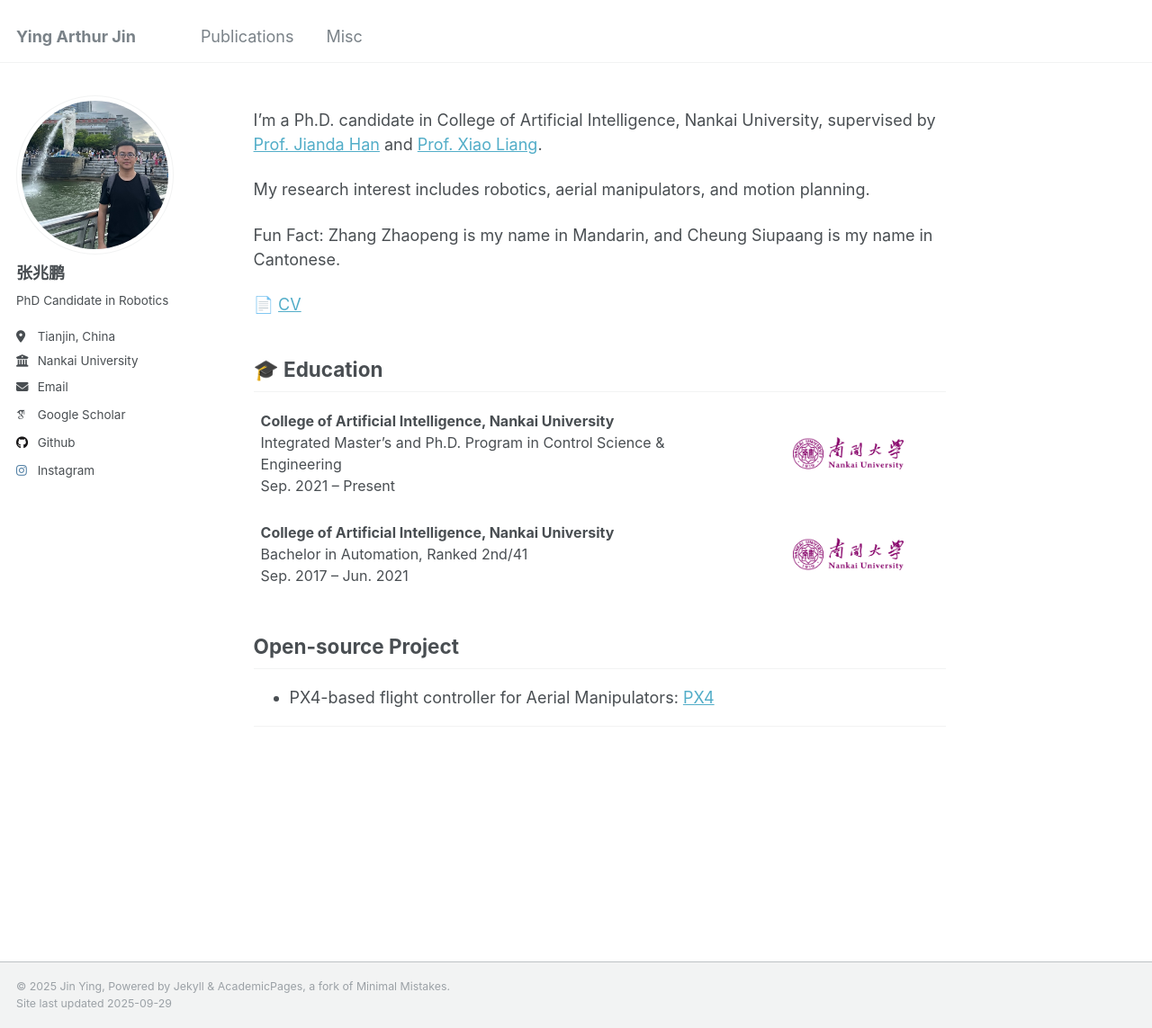
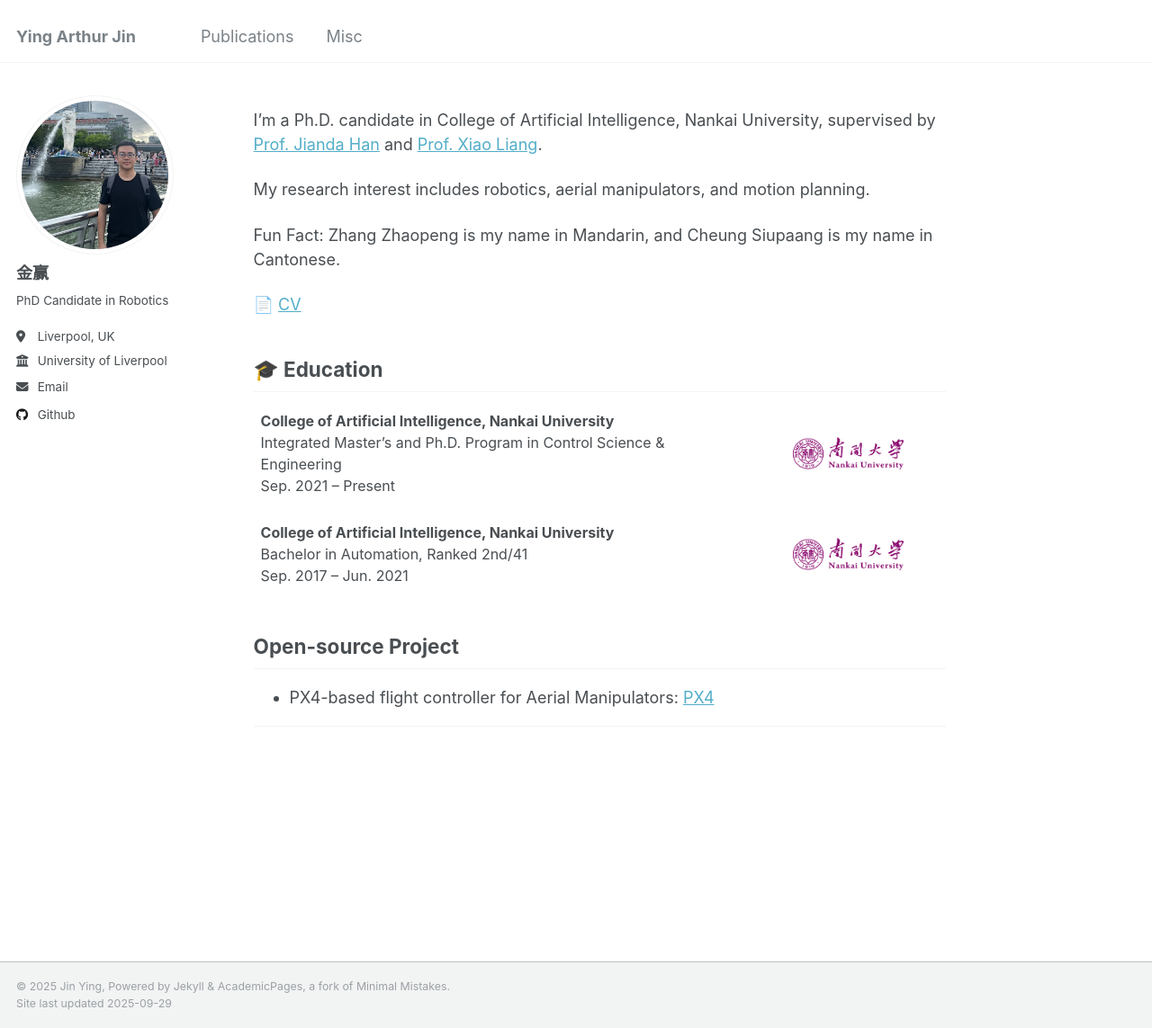
Before and after one commit to Arthuryingjin/Arthuryingjin.github.io, a Jekyll site: the page built from _pages/about.md, in a window 1280 px wide and 1143 px high. Shown: the whole window at 90% size. Built offline with Jekyll 4.4.1, drawn with Linux system fonts in a browser that asks for light colours; some web fonts are replaced; comment, search, counter and statistics services are not loaded.

Commit message:
Update _config.yml

```diff
--- a/_config.yml
+++ b/_config.yml
@@ -15,7 +15,7 @@ description              : &description "PhD Candidate of University of Liverpoo
 url                      : https://arthuryingjin.github.io
 # the base hostname & protocol for your site e.g. "https://mmistakes.github.io"
 baseurl                  : "" # the subpath of your site, e.g. "/blog"
-repository               : "cheungsiupaang/cheungsiupaang.github.io"
+repository               : "Arthuryingjin/Arthuryingjin.github.io"
 
 # Site Author - The following control what appear as part of the author content on the side bar.
 #               If a field is blank the icon and link will not appear, otherwise it will be shown.
@@ -24,17 +24,17 @@ author:
   # Biographic information
   # avatar           : "zzp.png"
   avatar           : "2025-zzp-new.jpg"
-  name             : "张兆鹏"
+  name             : "金赢"
   pronouns         : # example: "she/her"
   bio              : "PhD Candidate in Robotics"
-  location         : "Tianjin, China"
-  employer         : "Nankai University"
+  location         : "Liverpool, UK"
+  employer         : "University of Liverpool"
   uri              : # URL
   email            : "zhangzp@mail.nankai.edu.cn"
 
   # Academic websites
   arxiv            : # URL - Update with the correct link to your profile
-  googlescholar    : "https://scholar.google.com.hk/citations?user=OwkBNLEAAAAJ&hl=zh-CN"
+  googlescholar    : #"https://scholar.google.com.hk/citations?user=OwkBNLEAAAAJ&hl=zh-CN"
   impactstory      : # URL
   orcid            : # "http://orcid.org/yourorcidurl"
   semantic         : # URL
@@ -44,7 +44,7 @@ author:
   bitbucket        : # Username - Update with your username on the site
   codepen          : # Username
   dribbble         : # Username
-  github           : "cheungsiupaang"
+  github           : "Arthuryingjin"
   kaggle           : # Username
   stackoverflow    : # User number or user number and name (i.e., use "1" or "1/jeff-atwood")
 
@@ -56,7 +56,7 @@ author:
   goodreads        : # Username
   google_plus      : # Username
   keybase          : # Username
-  instagram        : "zhangzp1412" # Username
+  instagram        : #"zhangzp1412" # Username
   lastfm           : # Username
   linkedin         : # Username
   mastodon         : # URL
```
